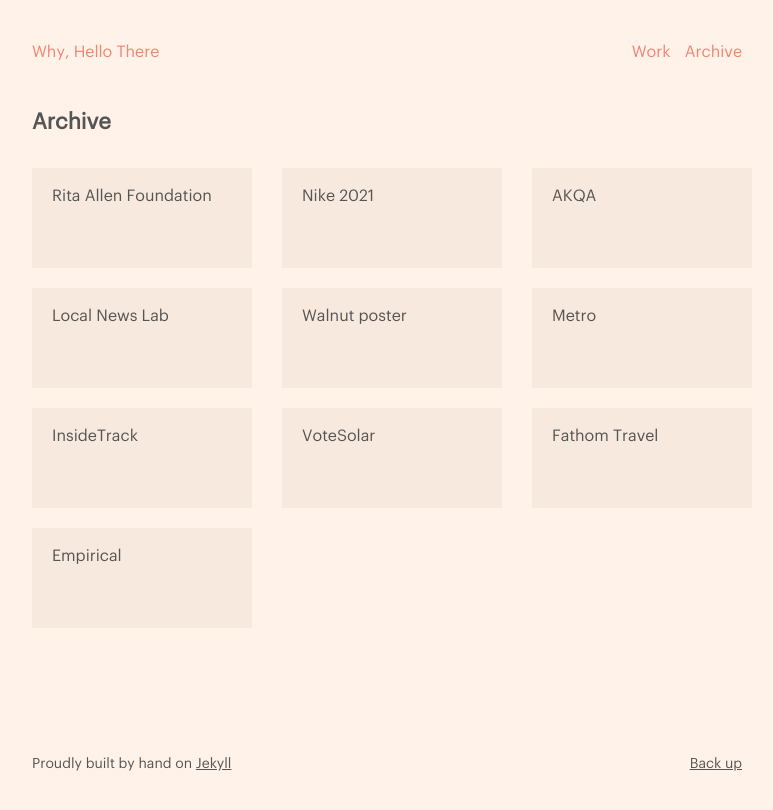
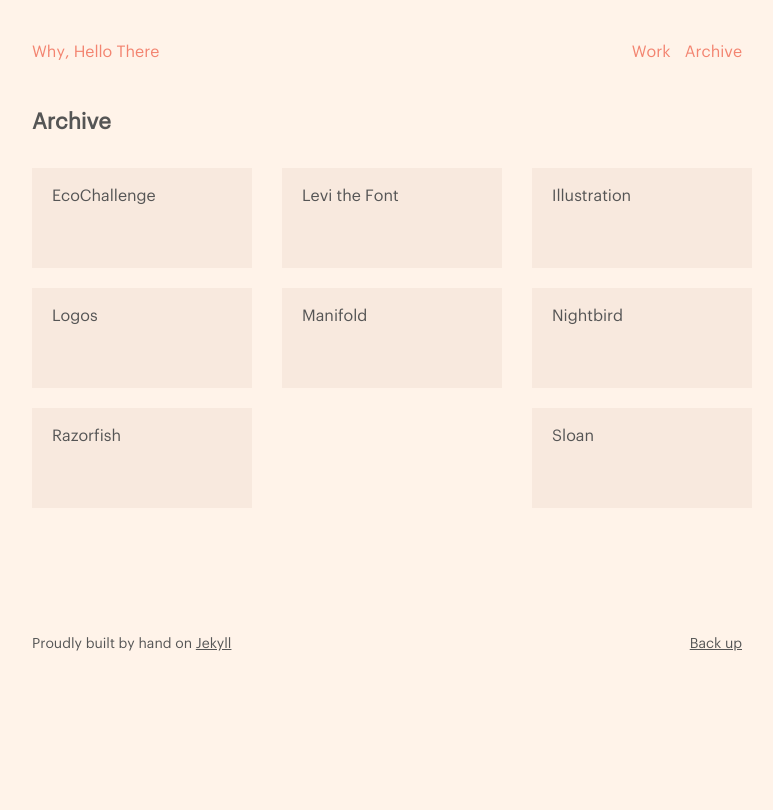
Before and after one commit to jonaschafer/jonaschafer.github.io, a Jekyll site: the page built from work.html, in a window 1280 px wide. Shown: the top 810 px of the page, without its empty margins (248-1021 px from the left). Built offline with Jekyll 4.4.1, drawn with Linux system fonts in a browser that asks for light colours.

Commit message:
added current work to work page

```diff
--- a/work.html
+++ b/work.html
@@ -1,49 +1,41 @@
 ---
 layout: default
-title: Why, Hello There - Archive
+title: Why, Hello There - Work
 ---
 
 <h2>Archive</h2>
 
 <div class="grid-parent">
   <div class="grid-child">
-    <p><a class="no-underline" href="/archive/rita">Rita Allen Foundation</p></a>
+    <p><a class="no-underline" href="/archive/eco">EcoChallenge</p></a>
   </div>
 
   <div class="grid-child">
-    <p><a class="no-underline" href="/archive/2021">Nike 2021</p></a>
+    <p><a class="no-underline" href="/archive/font">Levi the Font</p></a>
   </div>
 
   <div class="grid-child">
-    <p><a class="no-underline" href="/archive/akqa">AKQA</p></a>
+    <p><a class="no-underline" href="/archive/illustrations">Illustration</p></a>
   </div>
 
   <div class="grid-child">
-    <p><a class="no-underline" href="/archive/lnl">Local News Lab</p></a>
+    <p><a class="no-underline" href="/archive/logos">Logos</p></a>
   </div>
 
   <div class="grid-child">
-    <p><a class="no-underline" href="/archive/poster">Walnut poster</p></a>
+    <p><a class="no-underline" href="/archive/manifold">Manifold</p></a>
   </div>
 
   <div class="grid-child">
-    <p><a class="no-underline" href="/archive/metro">Metro</p></a>
+    <p><a class="no-underline" href="/archive/nightbird">Nightbird</p></a>
   </div>
 
   <div class="grid-child">
-    <p><a class="no-underline" href="/archive/insidetrack">InsideTrack</p></a>
+    <p><a class="no-underline" href="/archive/razorfish">Razorfish</p></a>
   </div>
 
   <div class="grid-child">
-    <p><a class="no-underline" href="/archive/votesolar">VoteSolar</p></a>
-  </div>
-
-  <div class="grid-child">
-    <p><a class="no-underline" href="/archive/fathom">Fathom Travel</p></a>
-  </div>
-
-  <div class="grid-child">
-    <p><a class="no-underline" href="/archive/empirical">Empirical</p></a>
+    <p><a class="no-underline" href="/archive/sloan">Sloan</p></a>
   </div>
 
 </div>
```
